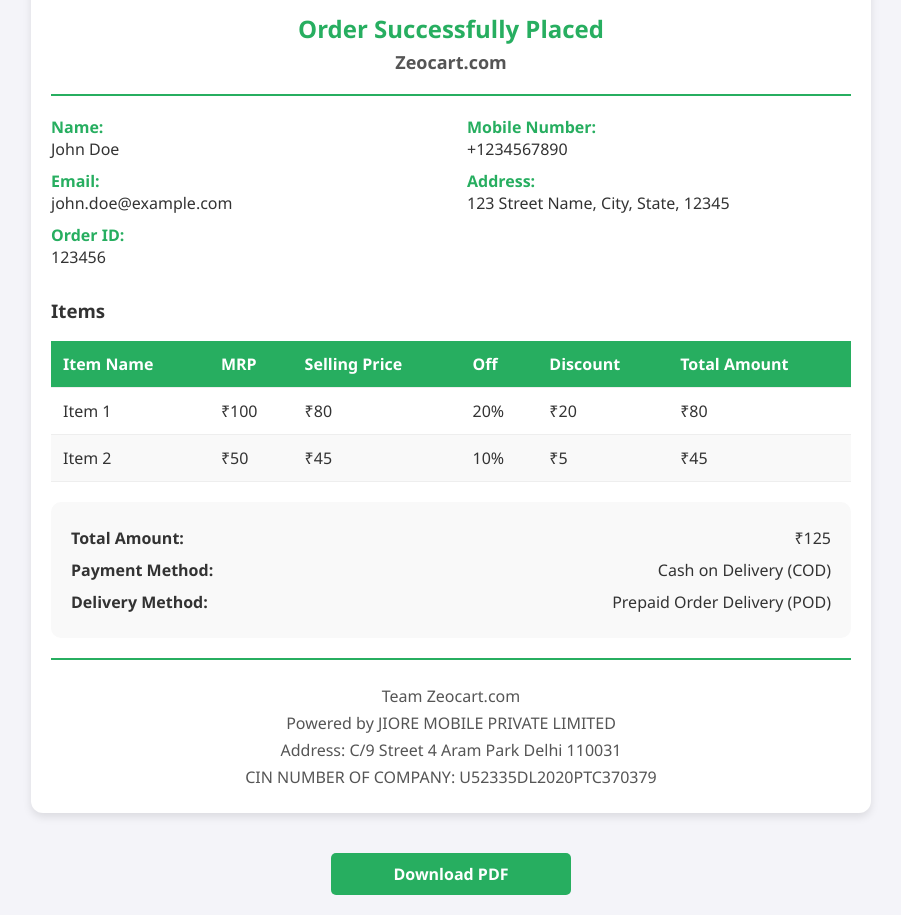
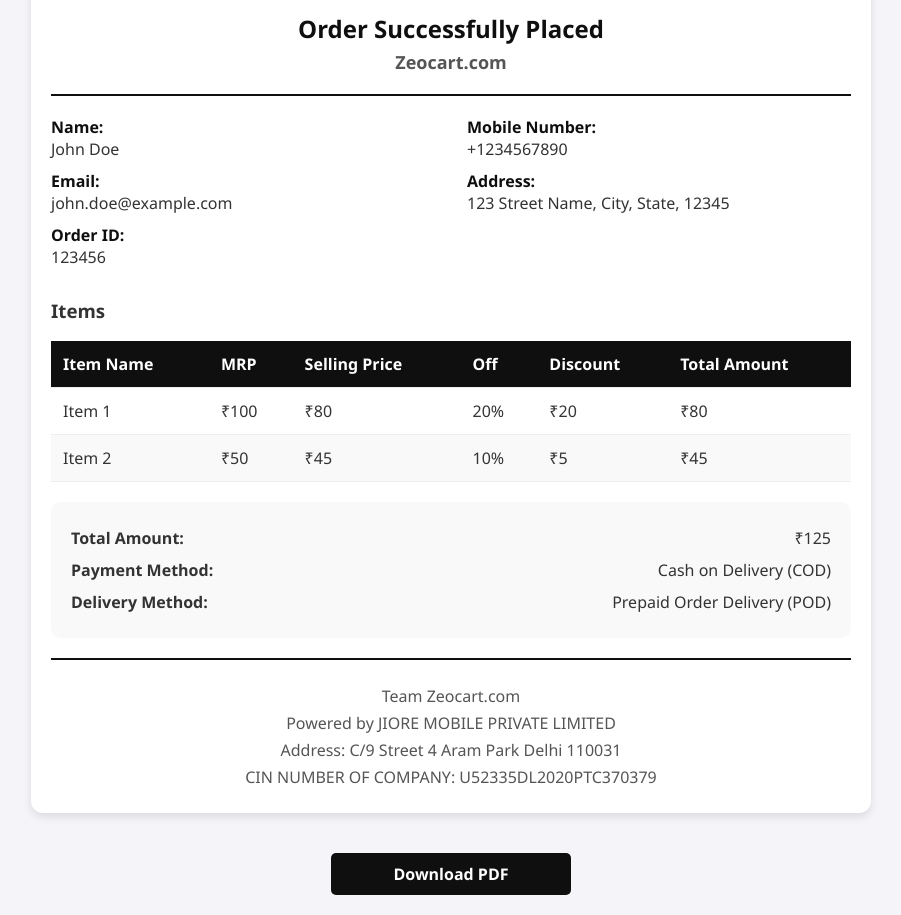
Before and after one commit to ashishpetwal/invoice-template, a plain HTML site: page index.html in a window 1280 px wide. Shown: the part 176-1091 px from the top of the page, without its empty margins (189-1090 px from the left). Drawn offline with Linux system fonts and the light colour scheme.

Commit message:
changed colors

```diff
--- a/style.css
+++ b/style.css
@@ -15,7 +15,7 @@ body {
 }
 .header {
   text-align: center;
-  border-bottom: 2px solid #27ae60;
+  border-bottom: 2px solid #0f0f0f;
   padding-bottom: 20px;
   margin-bottom: 20px;
 }
@@ -25,7 +25,7 @@ body {
 }
 .header h1 {
   margin: 0;
-  color: #27ae60;
+  color: #0f0f0f;
   font-size: 24px;
 }
 .header h2 {
@@ -45,7 +45,7 @@ body {
 .details div span {
   font-weight: bold;
   display: block;
-  color: #27ae60;
+  color: #0f0f0f;
 }
 .items {
   width: 100%;
@@ -62,7 +62,7 @@ body {
   border-bottom: 1px solid #eee;
 }
 .items th {
-  background: #27ae60;
+  background: #0f0f0f;
   color: #fff;
 }
 .items tr:nth-child(even) {
@@ -86,7 +86,7 @@ body {
   text-align: center;
   margin-top: 20px;
   padding-top: 20px;
-  border-top: 2px solid #27ae60;
+  border-top: 2px solid #0f0f0f;
 }
 .footer p {
   margin: 5px 0;
@@ -97,7 +97,7 @@ body {
   width: 200px;
   margin: 20px auto;
   padding: 10px 20px;
-  background-color: #27ae60;
+  background-color: #0f0f0f;
   color: #fff;
   text-align: center;
   text-decoration: none;
```
